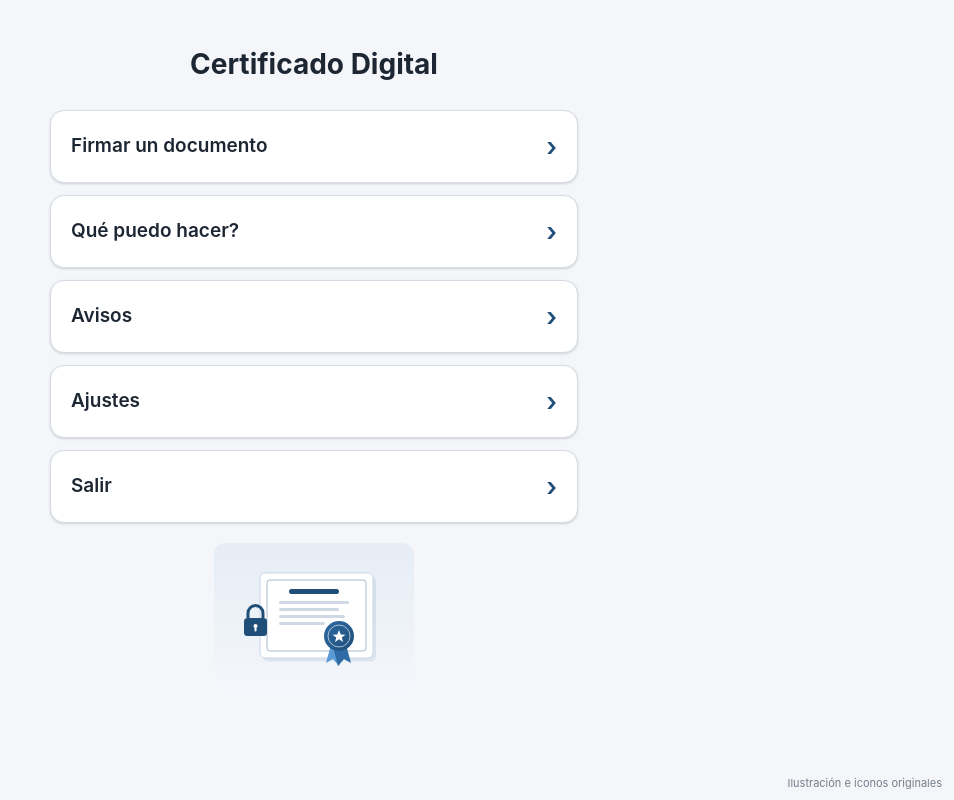
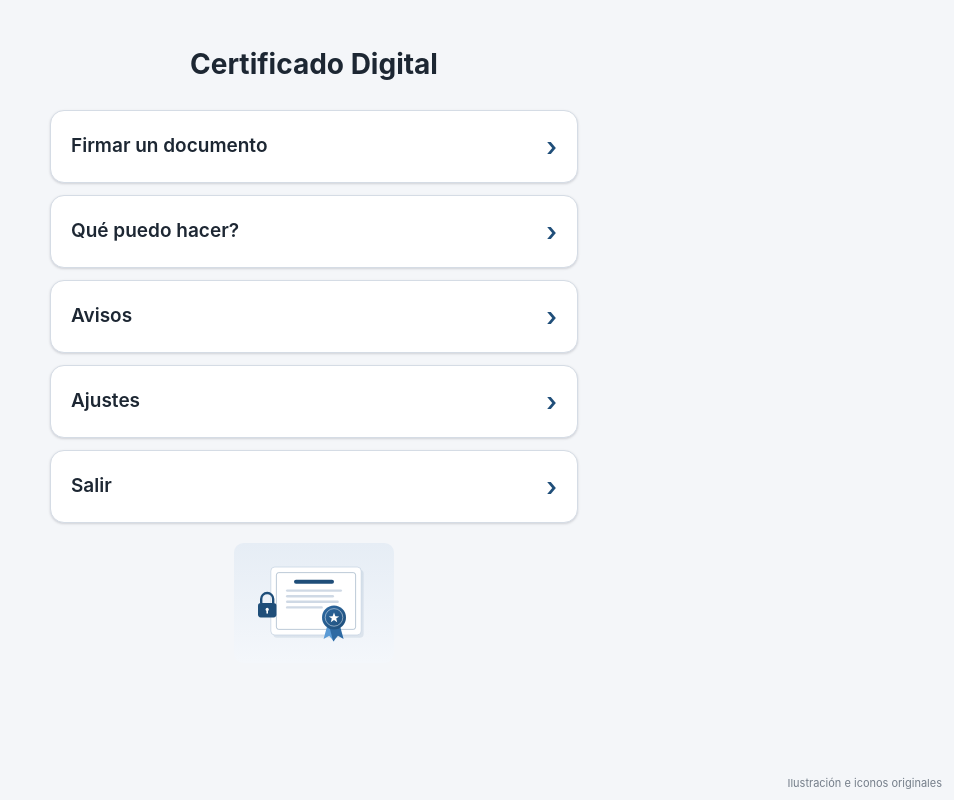
Before and after one commit to marcialql/app-certificados-digitales, a React (Vite) app: page / in a window 1280 px wide. Shown: the whole page, without its empty margins (326-1280 px from the left). Built offline with nearby package versions, Linux system fonts and the light colour scheme; no server answers; what node-forge would draw is missing.

Commit message:
fix: ilustración de inicio un poco más pequeña
Co-Authored-By: Claude Haiku 5.5 <noreply@anthropic.com>

```diff
--- a/src/styles.css
+++ b/src/styles.css
@@ -139,7 +139,7 @@ button:disabled {
 .ilustracion-inicio {
   display: block;
   width: 100%;
-  max-width: 200px;
+  max-width: 160px;
   height: auto;
   margin: 20px auto 0;
 }
@@ -374,7 +374,7 @@ section section li.sede-item {
 /* Pantallas bajas: la ilustración se reduce para que el inicio quepa sin bajar */
 @media (max-height: 740px) {
   .ilustracion-inicio {
-    max-width: 130px;
+    max-width: 100px;
     margin-top: 12px;
   }
 }
```
